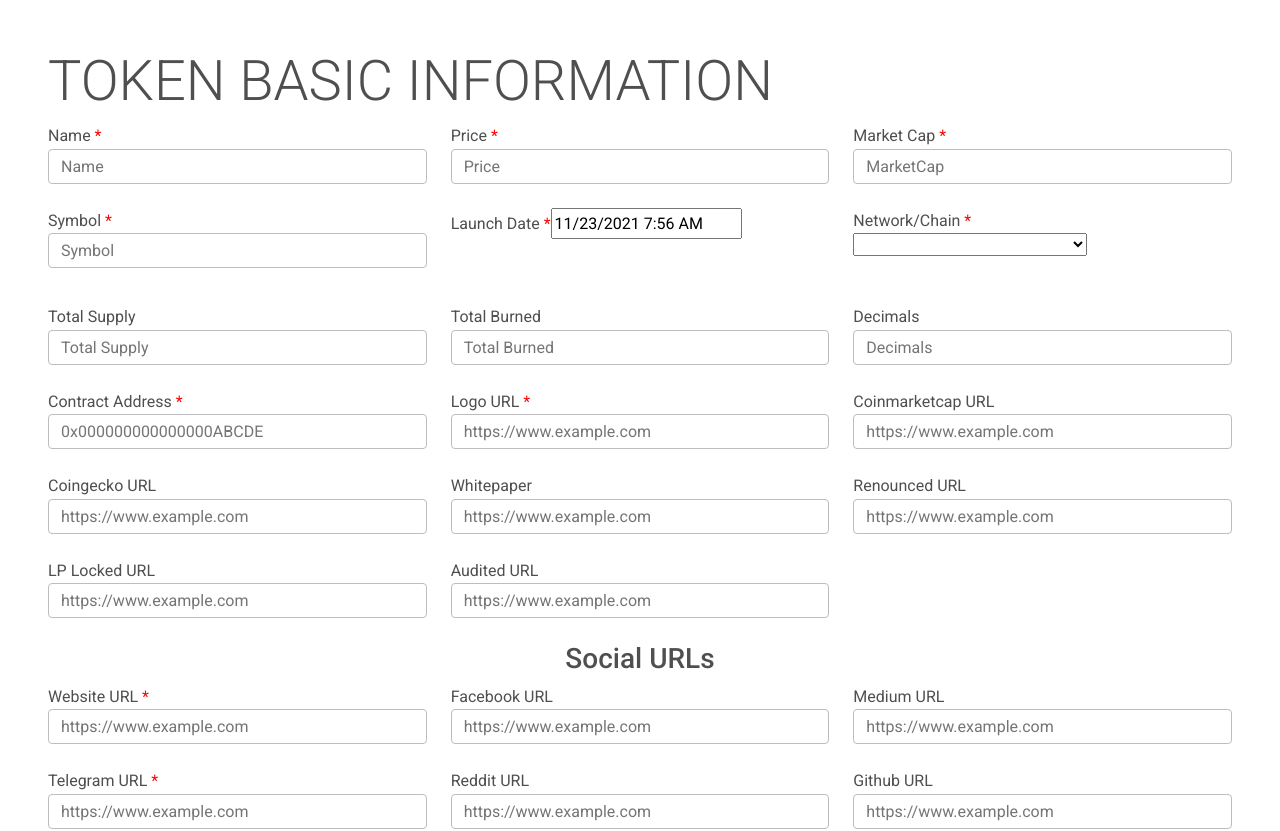
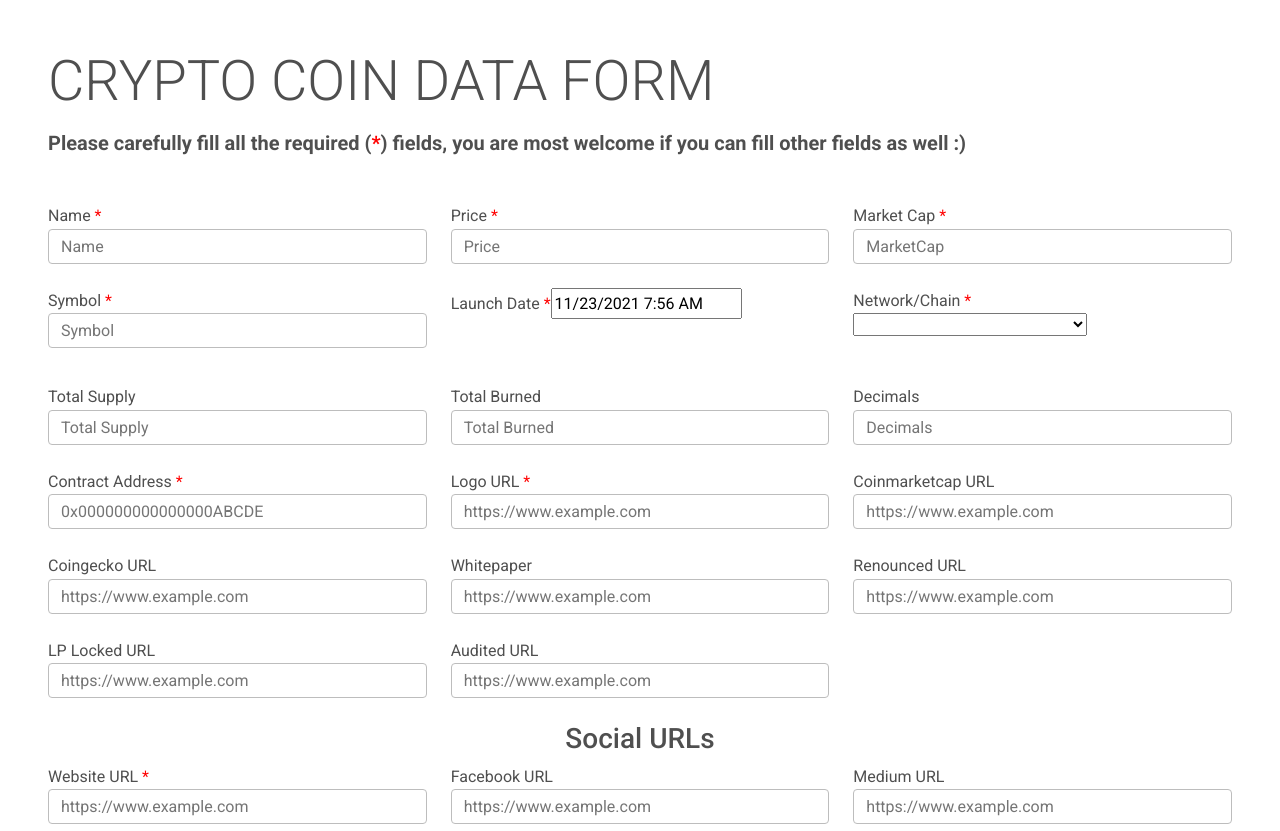
Before and after one commit to subham5230/Addusercoin, a React (Create React App) app: page / in a window 1280 px wide. Shown: the top 831 px of the page. Built offline with nearby package versions, Linux system fonts and the light colour scheme.

Commit message:
bug fixes

```diff
--- a/src/Form.js
+++ b/src/Form.js
@@ -102,8 +102,21 @@ export default function Form() {
         axios.post("https://coinstronaut-admin.herokuapp.com/create-coin", {
             coin: state
         }).then(
-          (res) => console.log(res)
-        )
+          (res) => {
+              if(res.status === 200){
+                  alert("Coin Added! Thank You for Contributing :)")
+              }
+          }
+        ).catch((err)=>{
+
+            if(err.response.status === 400){
+                alert("This Coin already exists! Please add another Coin.")
+            }
+            else{
+                alert("Something is wrong, Please contact the Dev.")
+            }
+
+        })
 
         setState({
             owner: "619b7caffc337e241d2ceea0",
@@ -156,7 +169,8 @@ export default function Form() {
 
     return (
         <div className="App p-5" style= {{maxWidth: "100vw"}}>
-            <h1 className="display-4">TOKEN BASIC INFORMATION</h1>
+            <h1 className="display-4 mb-3">CRYPTO COIN DATA FORM</h1>
+            <h5 className="mb-5"><strong>Please carefully fill all the required (<span style={{color: "red"}}>*</span>) fields, you are most welcome if you can fill other fields as well :)</strong></h5>
 
             <form className="row" onSubmit={handleFormSubmit}>
 
```
